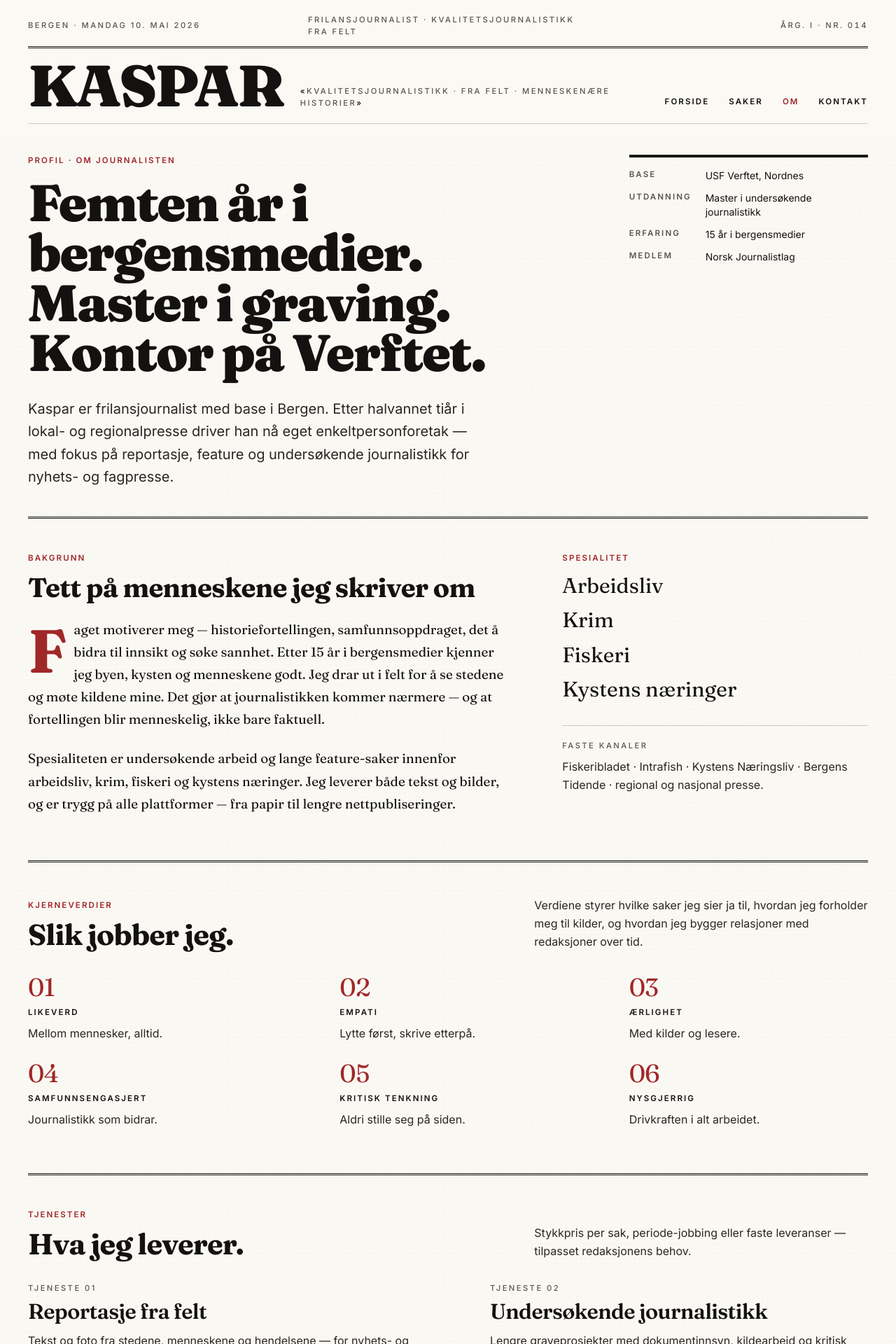
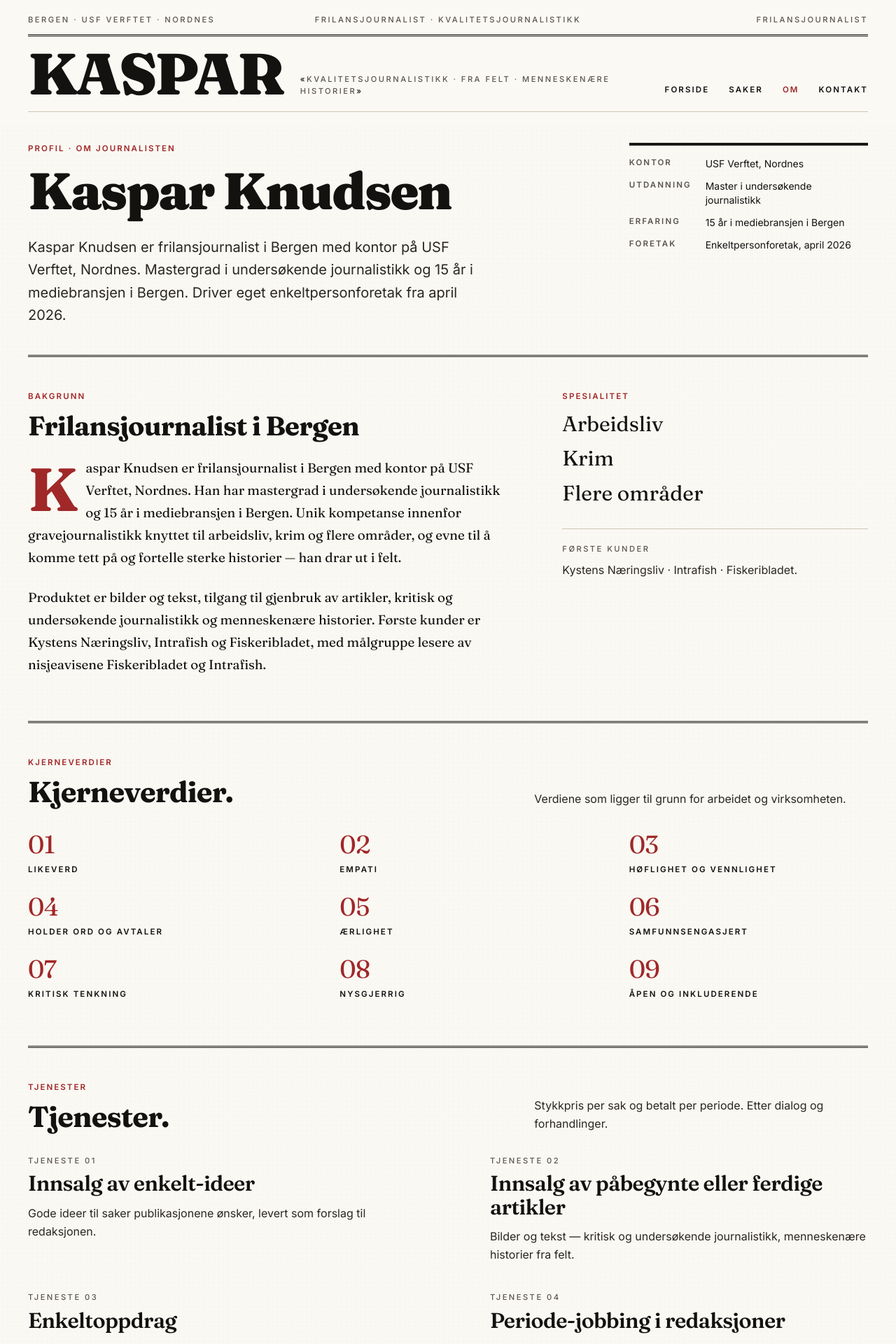
Before and after one commit to shauge2206/kaspar-frilans, a Next.js app: page /om in a window 1280 px wide. Shown: the top 1920 px of the page at 70% size. Built offline with nearby package versions, Linux system fonts and the light colour scheme.

Commit message:
Sweep invented Kaspar-voice copy; replace with business-plan facts

```diff
--- a/src/app/kontakt/page.tsx
+++ b/src/app/kontakt/page.tsx
@@ -13,17 +13,17 @@ export default function KontaktPage() {
     <div className="mx-auto w-full max-w-[1280px] px-5 md:px-10 pt-6 pb-20">
       <header className="grid gap-10 md:grid-cols-12 pb-10">
         <div className="md:col-span-8">
-          <p className="smallcaps text-accent">Redaksjon · Henvendelser</p>
+          <p className="smallcaps text-accent">Kontakt · Henvendelser</p>
           <SplitText
             as="h1"
-            text="Tips, oppdrag eller en god historie."
+            text="Kontakt"
             className="font-serif font-black text-[2.6rem] sm:text-[3.6rem] md:text-[5rem] leading-[0.97] tracking-[-0.03em] mt-4 block"
             step={55}
           />
           <p className="mt-6 max-w-2xl text-lg md:text-xl leading-relaxed text-ink-soft fade-up" style={{ animationDelay: "1100ms" }}>
-            Send meg en e-post, ring eller stikk innom kontoret på USF
-            Verftet. Tips behandles fortrolig. Oppdragsforespørsler besvares
-            som regel innen ett døgn.
+            Kontor på USF Verftet, Nordnes. Send e-post, ring eller fyll ut
+            skjemaet for oppdragsforespørsler, enkeltoppdrag eller
+            periode-jobbing i redaksjoner.
           </p>
         </div>
       </header>
@@ -53,10 +53,6 @@ export default function KontaktPage() {
                 +47 950 00 000
               </a>
             </li>
-            <li>
-              <p className="dateline">Signal / Sikker kanal</p>
-              <p className="font-serif text-xl">På forespørsel — for tipsere</p>
-            </li>
           </ul>
 
           <div className="rule-thin pt-6">
@@ -69,23 +65,15 @@ export default function KontaktPage() {
               5011 Bergen
             </address>
             <p className="dateline mt-4">
-              T-BANE / BUSS · NORDNES · 7 MIN FRA TORGALMENNINGEN
+              NORDNES · BERGEN
             </p>
           </div>
 
           <div className="rule-thin mt-8 pt-6">
-            <p className="smallcaps text-accent mb-3">Sosialt</p>
-            <ul className="space-y-2">
-              <li>
-                <a href="#" className="link-editorial">LinkedIn</a>
-              </li>
-              <li>
-                <a href="#" className="link-editorial">Bluesky</a>
-              </li>
-              <li>
-                <a href="#" className="link-editorial">Norsk Journalistlag</a>
-              </li>
-            </ul>
+            <p className="smallcaps text-accent mb-3">Foretak</p>
+            <p className="text-ink-soft leading-relaxed">
+              Enkeltpersonforetak, etablert april 2026.
+            </p>
           </div>
         </aside>
 
@@ -93,7 +81,7 @@ export default function KontaktPage() {
         <section className="md:col-span-7 md:col-rule md:pl-10">
           <p className="smallcaps text-accent mb-4">Skriv en melding</p>
           <h2 className="font-serif font-bold text-3xl md:text-[2.4rem] leading-[1.1] tracking-[-0.02em] mb-6">
-            Send et tips eller en oppdragsforespørsel
+            Send en oppdragsforespørsel
           </h2>
           <ContactForm />
         </section>
--- a/src/app/om/page.tsx
+++ b/src/app/om/page.tsx
@@ -9,34 +9,37 @@ export const metadata: Metadata = {
 };
 
 const verdier = [
-  { ord: "Likeverd", forklaring: "Mellom mennesker, alltid." },
-  { ord: "Empati", forklaring: "Lytte først, skrive etterpå." },
-  { ord: "Ærlighet", forklaring: "Med kilder og lesere." },
-  { ord: "Samfunnsengasjert", forklaring: "Journalistikk som bidrar." },
-  { ord: "Kritisk tenkning", forklaring: "Aldri stille seg på siden." },
-  { ord: "Nysgjerrig", forklaring: "Drivkraften i alt arbeidet." },
+  { ord: "Likeverd" },
+  { ord: "Empati" },
+  { ord: "Høflighet og vennlighet" },
+  { ord: "Holder ord og avtaler" },
+  { ord: "Ærlighet" },
+  { ord: "Samfunnsengasjert" },
+  { ord: "Kritisk tenkning" },
+  { ord: "Nysgjerrig" },
+  { ord: "Åpen og inkluderende" },
 ];
 
 const tjenester = [
   {
-    tittel: "Reportasje fra felt",
+    tittel: "Innsalg av enkelt-ideer",
     beskrivelse:
-      "Tekst og foto fra stedene, menneskene og hendelsene — for nyhets- og fagpresse.",
+      "Gode ideer til saker publikasjonene ønsker, levert som forslag til redaksjonen.",
   },
   {
-    tittel: "Undersøkende journalistikk",
+    tittel: "Innsalg av påbegynte eller ferdige artikler",
     beskrivelse:
-      "Lengre graveprosjekter med dokumentinnsyn, kildearbeid og kritisk analyse.",
+      "Bilder og tekst — kritisk og undersøkende journalistikk, menneskenære historier fra felt.",
   },
   {
-    tittel: "Feature og portrett",
+    tittel: "Enkeltoppdrag",
     beskrivelse:
-      "Dyptgående portretter og temasaker om arbeidsliv, krim, fiskeri og kysten.",
+      "Stykkpris per sak etter dialog og forhandling. Tilgang til gjenbruk av artikler.",
   },
   {
     tittel: "Periode-jobbing i redaksjoner",
     beskrivelse:
-      "Tilgjengelig for vakter og prosjekter i kortere eller lengre perioder.",
+      "Betalt per periode etter dialog og forhandling. Fleksibilitet og tilpasning til kundebehov.",
   },
 ];
 
@@ -48,7 +51,7 @@ export default function OmPage() {
           <p className="smallcaps text-accent">Profil · Om journalisten</p>
           <SplitText
             as="h1"
-            text="Femten år i bergensmedier. Master i graving. Kontor på Verftet."
+            text="Kaspar Knudsen"
             className="font-serif font-black text-[2.4rem] sm:text-[3.4rem] md:text-[4.6rem] leading-[0.97] tracking-[-0.03em] mt-4 block"
             step={50}
           />
@@ -56,23 +59,23 @@ export default function OmPage() {
             className="mt-7 max-w-2xl text-lg md:text-xl leading-relaxed text-ink-soft fade-up"
             style={{ animationDelay: "1100ms" }}
           >
-            Kaspar er frilansjournalist med base i Bergen. Etter halvannet
-            tiår i lokal- og regionalpresse driver han nå eget enkeltperson­foretak
-            — med fokus på reportasje, feature og undersøkende journalistikk
-            for nyhets- og fagpresse.
+            Kaspar Knudsen er frilansjournalist i Bergen med kontor på USF
+            Verftet, Nordnes. Mastergrad i undersøkende journalistikk og 15
+            år i mediebransjen i Bergen. Driver eget enkeltpersonforetak fra
+            april 2026.
           </p>
         </div>
         <aside className="md:col-span-4 md:col-rule md:pl-8 fade-up" style={{ animationDelay: "900ms" }}>
           <div className="rule-bar mb-4" />
           <dl className="grid grid-cols-[auto_1fr] gap-x-5 gap-y-3 text-sm">
-            <dt className="smallcaps text-ink-mute">Base</dt>
+            <dt className="smallcaps text-ink-mute">Kontor</dt>
             <dd className="text-ink">USF Verftet, Nordnes</dd>
             <dt className="smallcaps text-ink-mute">Utdanning</dt>
             <dd className="text-ink">Master i undersøkende journalistikk</dd>
             <dt className="smallcaps text-ink-mute">Erfaring</dt>
-            <dd className="text-ink">15 år i bergensmedier</dd>
-            <dt className="smallcaps text-ink-mute">Medlem</dt>
-            <dd className="text-ink">Norsk Journalistlag</dd>
+            <dd className="text-ink">15 år i mediebransjen i Bergen</dd>
+            <dt className="smallcaps text-ink-mute">Foretak</dt>
+            <dd className="text-ink">Enkeltpersonforetak, april 2026</dd>
           </dl>
         </aside>
       </header>
@@ -84,21 +87,21 @@ export default function OmPage() {
         <div className="md:col-span-7">
           <p className="smallcaps text-accent mb-3">Bakgrunn</p>
           <h2 className="font-serif font-bold text-3xl md:text-[2.4rem] leading-[1.1] tracking-[-0.02em] mb-6">
-            Tett på menneskene jeg skriver om
+            Frilansjournalist i Bergen
           </h2>
           <p className="font-serif text-[1.1rem] md:text-[1.18rem] leading-[1.7] text-ink dropcap">
-            Faget motiverer meg — historiefortellingen, samfunnsoppdraget,
-            det å bidra til innsikt og søke sannhet. Etter 15 år i
-            bergensmedier kjenner jeg byen, kysten og menneskene godt. Jeg
-            drar ut i felt for å se stedene og møte kildene mine. Det gjør at
-            journalistikken kommer nærmere — og at fortellingen blir
-            menneskelig, ikke bare faktuell.
+            Kaspar Knudsen er frilansjournalist i Bergen med kontor på USF
+            Verftet, Nordnes. Han har mastergrad i undersøkende journalistikk
+            og 15 år i mediebransjen i Bergen. Unik kompetanse innenfor
+            gravejournalistikk knyttet til arbeidsliv, krim og flere
+            områder, og evne til å komme tett på og fortelle sterke
+            historier — han drar ut i felt.
           </p>
           <p className="mt-6 font-serif text-[1.1rem] md:text-[1.18rem] leading-[1.7] text-ink">
-            Spesialiteten er undersøkende arbeid og lange feature-saker
-            innenfor arbeidsliv, krim, fiskeri og kystens næringer. Jeg
-            leverer både tekst og bilder, og er trygg på alle plattformer —
-            fra papir til lengre nettpubliseringer.
+            Produktet er bilder og tekst, tilgang til gjenbruk av artikler,
+            kritisk og undersøkende journalistikk og menneskenære historier.
+            Første kunder er Kystens Næringsliv, Intrafish og Fiskeribladet,
+            med målgruppe lesere av nisjeavisene Fiskeribladet og Intrafish.
           </p>
         </div>
 
@@ -107,14 +110,12 @@ export default function OmPage() {
           <ul className="font-serif text-2xl md:text-3xl leading-tight space-y-3 mt-2">
             <li>Arbeidsliv</li>
             <li>Krim</li>
-            <li>Fiskeri</li>
-            <li>Kystens næringer</li>
+            <li>Flere områder</li>
           </ul>
           <div className="rule-thin mt-8 pt-5">
-            <p className="dateline">Faste kanaler</p>
+            <p className="dateline">Første kunder</p>
             <p className="mt-2 text-ink-soft leading-relaxed">
-              Fiskeribladet · Intrafish · Kystens Næringsliv · Bergens
-              Tidende · regional og nasjonal presse.
+              Kystens Næringsliv · Intrafish · Fiskeribladet.
             </p>
           </div>
         </aside>
@@ -128,13 +129,11 @@ export default function OmPage() {
           <div className="md:col-span-7">
             <p className="smallcaps text-accent mb-3">Kjerneverdier</p>
             <h2 className="font-serif font-bold text-3xl md:text-[2.6rem] leading-[1.05] tracking-[-0.02em]">
-              Slik jobber jeg.
+              Kjerneverdier.
             </h2>
           </div>
           <p className="md:col-span-5 text-ink-soft leading-relaxed">
-            Verdiene styrer hvilke saker jeg sier ja til, hvordan jeg
-            forholder meg til kilder, og hvordan jeg bygger relasjoner med
-            redaksjoner over tid.
+            Verdiene som ligger til grunn for arbeidet og virksomheten.
           </p>
         </div>
 
@@ -145,9 +144,6 @@ export default function OmPage() {
                 {String(i + 1).padStart(2, "0")}
               </p>
               <p className="smallcaps mt-2">{v.ord}</p>
-              <p className="mt-2 text-ink-soft leading-relaxed">
-                {v.forklaring}
-              </p>
             </li>
           ))}
         </ul>
@@ -161,12 +157,12 @@ export default function OmPage() {
           <div className="md:col-span-7">
             <p className="smallcaps text-accent mb-3">Tjenester</p>
             <h2 className="font-serif font-bold text-3xl md:text-[2.6rem] leading-[1.05] tracking-[-0.02em]">
-              Hva jeg leverer.
+              Tjenester.
             </h2>
           </div>
           <p className="md:col-span-5 text-ink-soft leading-relaxed">
-            Stykkpris per sak, periode-jobbing eller faste leveranser —
-            tilpasset redaksjonens behov.
+            Stykkpris per sak og betalt per periode. Etter dialog og
+            forhandlinger.
           </p>
         </div>
 
--- a/src/app/page.tsx
+++ b/src/app/page.tsx
@@ -17,12 +17,12 @@ export default function HomePage() {
               className="smallcaps text-accent fade-up"
               style={{ animationDelay: "60ms" }}
             >
-              Forsiden · Utgave 014
+              Forsiden · Frilansjournalist
             </p>
 
             <SplitText
               as="h1"
-              text="Historier fra felt — fortalt med varme og kritisk blikk."
+              text="Kvalitetsjournalistikk fra Bergen."
               className="font-serif font-black text-[2.6rem] sm:text-[3.6rem] md:text-[5.4rem] leading-[0.95] tracking-[-0.035em] text-ink mt-5"
               delayBase={150}
               step={70}
@@ -32,10 +32,10 @@ export default function HomePage() {
               className="mt-7 max-w-2xl text-lg md:text-xl leading-relaxed text-ink-soft fade-up"
               style={{ animationDelay: "1100ms" }}
             >
-              Kaspar er frilansjournalist i Bergen. Femten år i media, master
-              i undersøkende journalistikk og kontor på USF Verftet. Han
-              skriver for nyhets- og fagpresse — med blikk for arbeidsliv,
-              krim, fiskeri og kystens næringer.
+              Kaspar Knudsen er frilansjournalist med kontor på USF Verftet,
+              Nordnes. Mastergrad i undersøkende journalistikk og 15 år i
+              mediebransjen i Bergen. Leverer til Fiskeribladet, Intrafish og
+              Kystens Næringsliv.
             </p>
 
             <div
@@ -53,7 +53,7 @@ export default function HomePage() {
                 href="/kontakt"
                 className="smallcaps link-editorial text-ink"
               >
-                Tips · oppdrag · samarbeid
+                Kontakt
               </Link>
             </div>
           </div>
@@ -64,36 +64,35 @@ export default function HomePage() {
             style={{ animationDelay: "900ms" }}
           >
             <div className="rule-bar mb-4" />
-            <p className="smallcaps mb-3">Avdelinger</p>
+            <p className="smallcaps mb-3">Publikasjoner</p>
             <ul className="font-serif text-2xl leading-snug space-y-2">
               <li>
                 <Link href="/saker" className="link-editorial">
-                  Reportasje
+                  Fiskeribladet
                 </Link>
               </li>
               <li>
                 <Link href="/saker" className="link-editorial">
-                  Feature
+                  Intrafish
                 </Link>
               </li>
               <li>
                 <Link href="/saker" className="link-editorial text-accent">
-                  Graving
+                  Kystens Næringsliv
                 </Link>
               </li>
             </ul>
 
             <div className="rule-thin mt-8 pt-5">
-              <p className="smallcaps mb-3 text-ink-mute">I dag</p>
+              <p className="smallcaps mb-3 text-ink-mute">Hovedsak</p>
               <p className="text-ink-soft leading-relaxed">
-                Stortinget vurderer å gjenåpne én av Norges mest omdiskuterte
-                forlissaker. Les Kaspars langlesning fra Senja og Nord-Norge.
+                {saker[0].ingress}
               </p>
               <Link
                 href={`/saker/${saker[0].slug}`}
                 className="smallcaps link-editorial text-accent mt-3 inline-block"
               >
-                Til hovedsaken
+                Les saken
               </Link>
             </div>
           </aside>
@@ -229,31 +228,32 @@ export default function HomePage() {
             id="about-strip"
             className="font-serif font-bold text-[2rem] md:text-[2.8rem] leading-[1.05] tracking-[-0.025em] mt-3"
           >
-            Tett på menneskene. Ute i felt. Med kritisk blikk.
+            Kvalitetsjournalistikk. Frihet under ansvar.
           </h2>
         </div>
 
         <div className="md:col-span-7 md:col-rule md:pl-10">
           <p className="text-lg leading-relaxed text-ink-soft">
-            Kaspar har 15 år bak seg i bergensmedier og en master i
-            gravejournalistikk. Spesialitetene er reportasje og undersøkende
-            saker innen arbeidsliv, krim, fiskeri og kystens næringer.
+            Kaspar Knudsen er frilansjournalist i Bergen med kontor på USF
+            Verftet, Nordnes. Mastergrad i undersøkende journalistikk og 15
+            år i mediebransjen i Bergen. Gravejournalistikk innenfor
+            arbeidsliv, krim og flere områder.
           </p>
           <p className="mt-5 text-lg leading-relaxed text-ink-soft">
-            Han drar ut til stedene, møter menneskene og forteller historien
-            med både tekst og foto. Faste oppdragsgivere er nisjepresse som
-            Fiskeribladet, Intrafish og Kystens Næringsliv — i tillegg til
-            regionale og nasjonale aviser.
+            Leverer kvalitetsjournalistikk til nisjepublikasjoner som
+            Fiskeribladet, Intrafish og Kystens Næringsliv. Produktet er
+            bilder og tekst, kritisk og undersøkende journalistikk og
+            menneskenære historier — levert fra felt.
           </p>
 
           <ul className="mt-8 grid grid-cols-2 sm:grid-cols-3 gap-y-3 gap-x-6">
             {[
-              "Kvalitet",
-              "Fra felt",
-              "Fleksibilitet",
-              "Menneskenært",
-              "Kritisk",
-              "Undersøkende",
+              "Likeverd",
+              "Empati",
+              "Ærlighet",
+              "Samfunnsengasjert",
+              "Kritisk tenkning",
+              "Nysgjerrig",
             ].map((v) => (
               <li
                 key={v}
--- a/src/app/saker/[slug]/page.tsx
+++ b/src/app/saker/[slug]/page.tsx
@@ -136,8 +136,7 @@ export default async function SakPage({
 
           <p className="mt-10 dateline border-t border-rule-soft pt-6">
             Saken stod først på trykk i {sak.publikasjon},{" "}
-            <time dateTime={sak.datoIso}>{sak.dato}</time>. Utdrag gjengitt
-            med tillatelse.
+            <time dateTime={sak.datoIso}>{sak.dato}</time>.
           </p>
         </div>
       </div>
--- a/src/app/saker/page.tsx
+++ b/src/app/saker/page.tsx
@@ -24,9 +24,9 @@ export default function SakerPage() {
           step={0}
         />
         <p className="mt-5 max-w-2xl text-lg leading-relaxed text-ink-soft fade-up" style={{ animationDelay: "300ms" }}>
-          Et representativt utvalg fra de siste årene — fra langlesninger om
-          forlissaker i nord til nattlige drama på Sotra og hverdagsreportasjer
-          fra Fyllingsdalen.
+          Et utvalg saker publisert for Fiskeribladet, Bergens Tidende og
+          andre. Kritisk og undersøkende journalistikk med bilder og tekst —
+          levert fra felt.
         </p>
       </header>
 
--- a/src/components/contact-form.tsx
+++ b/src/components/contact-form.tsx
@@ -3,14 +3,14 @@
 import { useMemo, useState } from "react";
 
 const TYPER = [
-  { value: "tips", label: "Tips til en sak" },
-  { value: "oppdrag", label: "Oppdragsforespørsel" },
-  { value: "samarbeid", label: "Samarbeid eller co-creation" },
-  { value: "annet", label: "Noe annet" },
+  { value: "ide", label: "Innsalg av idé eller artikkel" },
+  { value: "oppdrag", label: "Enkeltoppdrag" },
+  { value: "periode", label: "Periode-jobbing i redaksjon" },
+  { value: "annet", label: "Annet" },
 ] as const;
 
 export function ContactForm() {
-  const [type, setType] = useState<(typeof TYPER)[number]["value"]>("tips");
+  const [type, setType] = useState<(typeof TYPER)[number]["value"]>("ide");
   const [navn, setNavn] = useState("");
   const [epost, setEpost] = useState("");
   const [emne, setEmne] = useState("");
--- a/src/components/masthead.tsx
+++ b/src/components/masthead.tsx
@@ -13,8 +13,8 @@ const NAV = [
 
 const EDITION = {
   city: "BERGEN",
-  date: "MANDAG 10. MAI 2026",
-  vol: "ÅRG. I · NR. 014",
+  location: "USF VERFTET · NORDNES",
+  role: "FRILANSJOURNALIST",
 };
 
 export function Masthead() {
@@ -54,13 +54,13 @@ export function Masthead() {
           ].join(" ")}
         >
           <div className="dateline justify-self-start">
-            {EDITION.city} · {EDITION.date}
+            {EDITION.city} · {EDITION.location}
           </div>
           <div className="dateline justify-self-center hidden md:block">
-            FRILANSJOURNALIST · KVALITETSJOURNALISTIKK FRA FELT
+            FRILANSJOURNALIST · KVALITETSJOURNALISTIKK
           </div>
           <div className="dateline justify-self-end tabular">
-            {EDITION.vol}
+            {EDITION.role}
           </div>
         </div>
 
```
Also changed, not shown: src/components/site-footer.tsx (+6 -5 lines).
